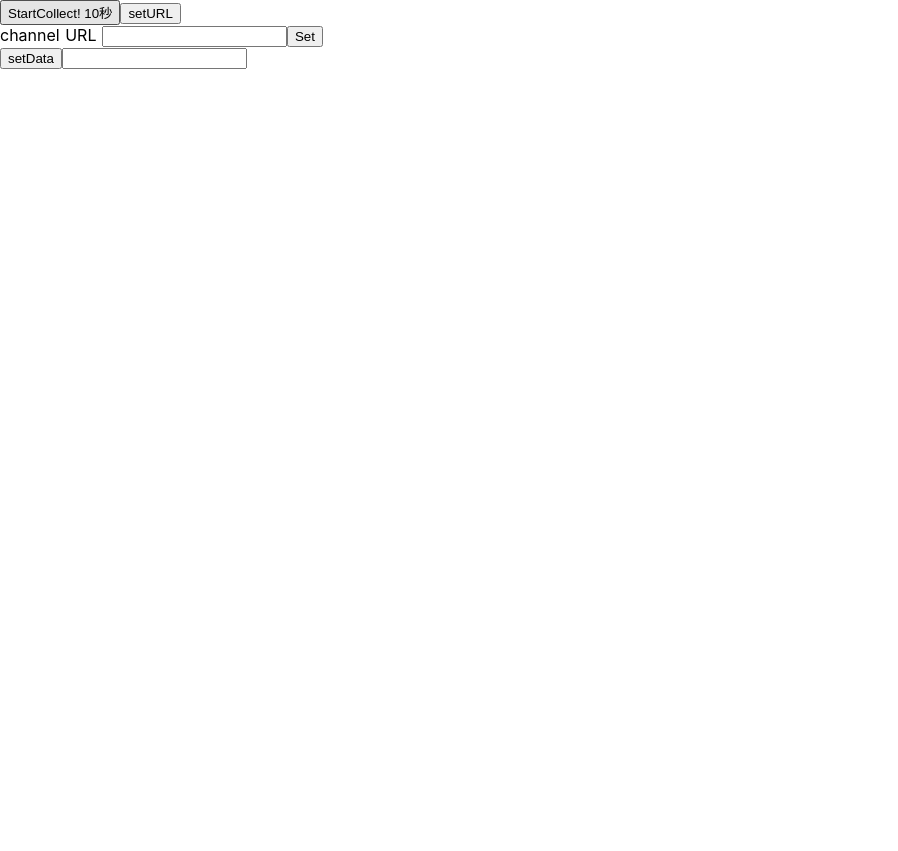
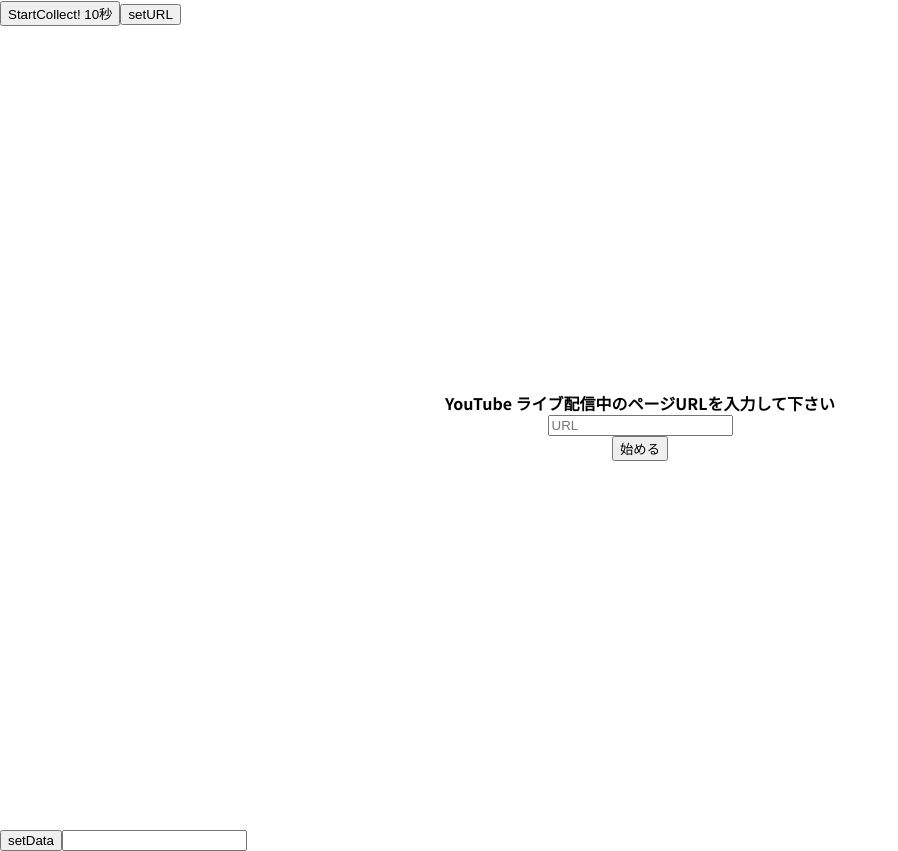
Before and after one commit to sftn0928/LiveEnquete, a Nuxt app: page /Live in a window 1280 px wide. Shown: the whole page, without its empty margins (0-898 px from the left). Before the commit the page ends 800 px from the top, so only its background shows below. Built offline with nearby package versions, Linux system fonts and the light colour scheme.

Commit message:
cssrestの追加,Noto Sans JPの読み込み,components/seuURL.vueの変更

```diff
--- /dev/null
+++ b/assets/css/reset.css
@@ -0,0 +1,168 @@
+/*css reset start*/
+html,
+body,
+div,
+span,
+object,
+iframe,
+h1,
+h2,
+h3,
+h4,
+h5,
+h6,
+p,
+blockquote,
+pre,
+abbr,
+address,
+cite,
+code,
+del,
+dfn,
+em,
+img,
+ins,
+kbd,
+q,
+samp,
+small,
+strong,
+sub,
+sup,
+var,
+b,
+i,
+dl,
+dt,
+dd,
+ol,
+ul,
+li,
+fieldset,
+form,
+label,
+legend,
+table,
+caption,
+tbody,
+tfoot,
+thead,
+tr,
+th,
+td,
+article,
+aside,
+canvas,
+details,
+figcaption,
+figure,
+footer,
+header,
+hgroup,
+menu,
+nav,
+section,
+summary,
+time,
+mark,
+audio,
+video {
+  margin: 0;
+  padding: 0;
+  border: 0;
+  outline: 0;
+  font-size: 100%;
+  vertical-align: baseline;
+  background: transparent;
+  font-family: 'Noto Sans JP';
+}
+
+body {
+  line-height: 1.5;
+}
+
+article,
+aside,
+details,
+figcaption,
+figure,
+footer,
+header,
+hgroup,
+menu,
+nav,
+section {
+  display: block;
+}
+
+nav ul {
+  list-style: none;
+}
+
+blockquote,
+q {
+  quotes: none;
+}
+
+blockquote:before,
+blockquote:after,
+q:before,
+q:after {
+  content: "";
+  content: none;
+}
+
+a {
+  margin: 0;
+  padding: 0;
+  font-size: 100%;
+  vertical-align: baseline;
+  background: transparent;
+}
+
+/* change colours to suit your needs */
+ins {
+  background-color: #ff9;
+  color: #000;
+  text-decoration: none;
+}
+
+/* change colours to suit your needs */
+mark {
+  background-color: #ff9;
+  color: #000;
+  font-style: italic;
+  font-weight: bold;
+}
+
+del {
+  text-decoration: line-through;
+}
+
+abbr[title],
+dfn[title] {
+  border-bottom: 1px dotted;
+  cursor: help;
+}
+
+table {
+  border-collapse: collapse;
+  border-spacing: 0;
+}
+
+/* change border colour to suit your needs */
+hr {
+  display: block;
+  height: 1px;
+  border: 0;
+  border-top: 1px solid #cccccc;
+  margin: 1em 0;
+  padding: 0;
+}
+
+input,
+select {
+  vertical-align: middle;
+}
+/*css reset end*/
--- a/components/setURL.vue
+++ b/components/setURL.vue
@@ -1,9 +1,19 @@
 <template>
-  <div class="">
-    channel URL
-    <input type="text" />
-    <button>Set</button>
+  <div class="set-url">
+    <p>YouTube ライブ配信中のページURLを入力して下さい</p>
+    <input type="text" placeholder="URL" />
+    <button>始める</button>
   </div>
 </template>
 <script></script>
-<style scoped></style>
+<style scoped>
+  .set-url{
+    height: 100vh;
+    width: 100%;
+    display: flex;
+    flex-direction: column;
+    justify-content: center;
+    align-items: center;
+    font-weight: 700;
+  }
+</style>
--- a/layouts/default.vue
+++ b/layouts/default.vue
@@ -5,51 +5,4 @@
 </template>
 
 <style>
-html {
-  font-family: 'Source Sans Pro', -apple-system, BlinkMacSystemFont, 'Segoe UI',
-    Roboto, 'Helvetica Neue', Arial, sans-serif;
-  font-size: 16px;
-  word-spacing: 1px;
-  -ms-text-size-adjust: 100%;
-  -webkit-text-size-adjust: 100%;
-  -moz-osx-font-smoothing: grayscale;
-  -webkit-font-smoothing: antialiased;
-  box-sizing: border-box;
-}
-
-*,
-*:before,
-*:after {
-  box-sizing: border-box;
-  margin: 0;
-}
-
-.button--green {
-  display: inline-block;
-  border-radius: 4px;
-  border: 1px solid #3b8070;
-  color: #3b8070;
-  text-decoration: none;
-  padding: 10px 30px;
-}
-
-.button--green:hover {
-  color: #fff;
-  background-color: #3b8070;
-}
-
-.button--grey {
-  display: inline-block;
-  border-radius: 4px;
-  border: 1px solid #35495e;
-  color: #35495e;
-  text-decoration: none;
-  padding: 10px 30px;
-  margin-left: 15px;
-}
-
-.button--grey:hover {
-  color: #fff;
-  background-color: #35495e;
-}
 </style>
--- a/nuxt.config.js
+++ b/nuxt.config.js
@@ -12,6 +12,7 @@
       { hid: 'description', name: 'description', content: process.env.npm_package_description || '' }
     ],
     link: [
+      { rel: 'stylesheet', href: 'https://fonts.googleapis.com/css?family=Noto+Sans+JP:400,700,900&display=swap' },
       { rel: 'icon', type: 'image/x-icon', href: '/favicon.ico' }
     ]
   },
@@ -23,6 +24,7 @@
   ** Global CSS
   */
   css: [
+    '@/assets/css/reset.css'
   ],
   /*
   ** Plugins to load before mounting the App
--- a/package.json
+++ b/package.json
@@ -22,6 +22,7 @@
   "devDependencies": {
     "@vue/test-utils": "^1.0.0-beta.27",
     "babel-jest": "^24.1.0",
+    "eslint-loader": "^3.0.3",
     "jest": "^24.1.0",
     "node-sass": "^4.13.1",
     "nodemon": "^1.18.9",
```
Also changed, not shown: 1 other file (tests, documents, lock files or other folders).
